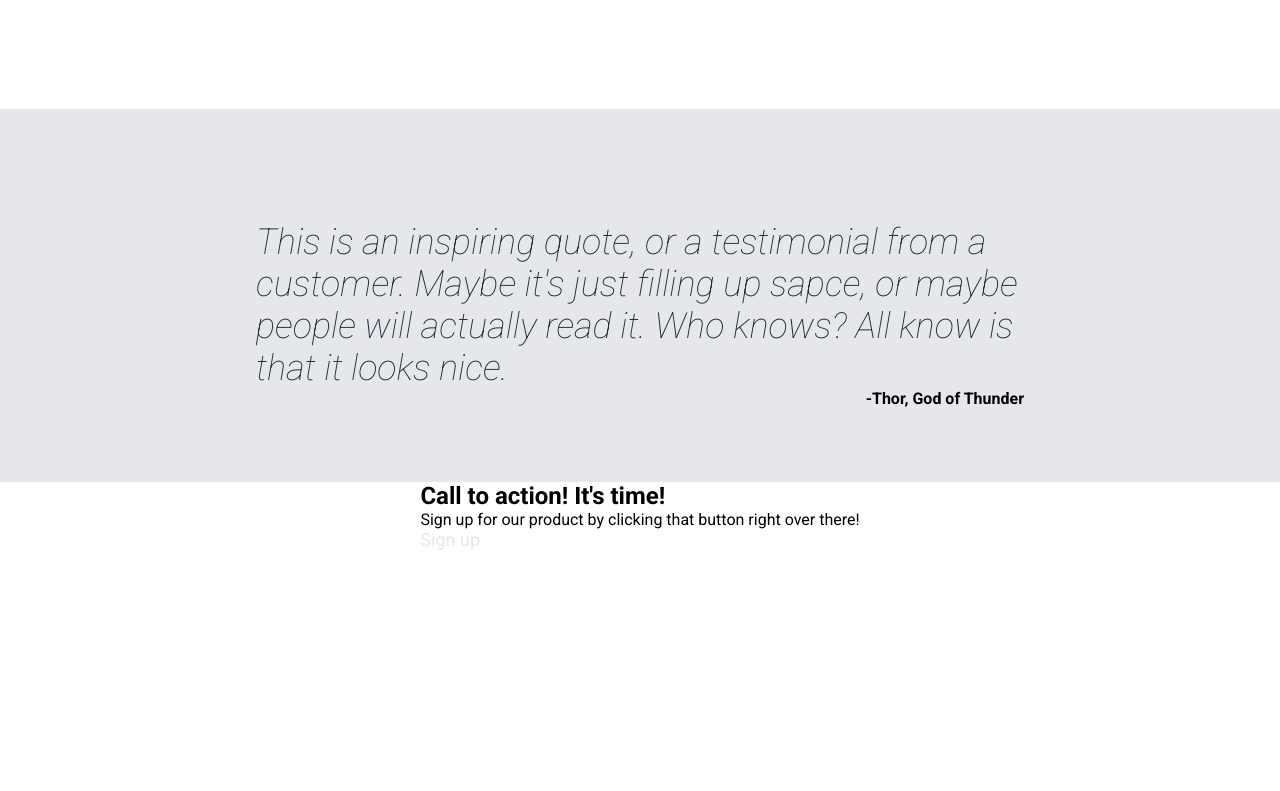
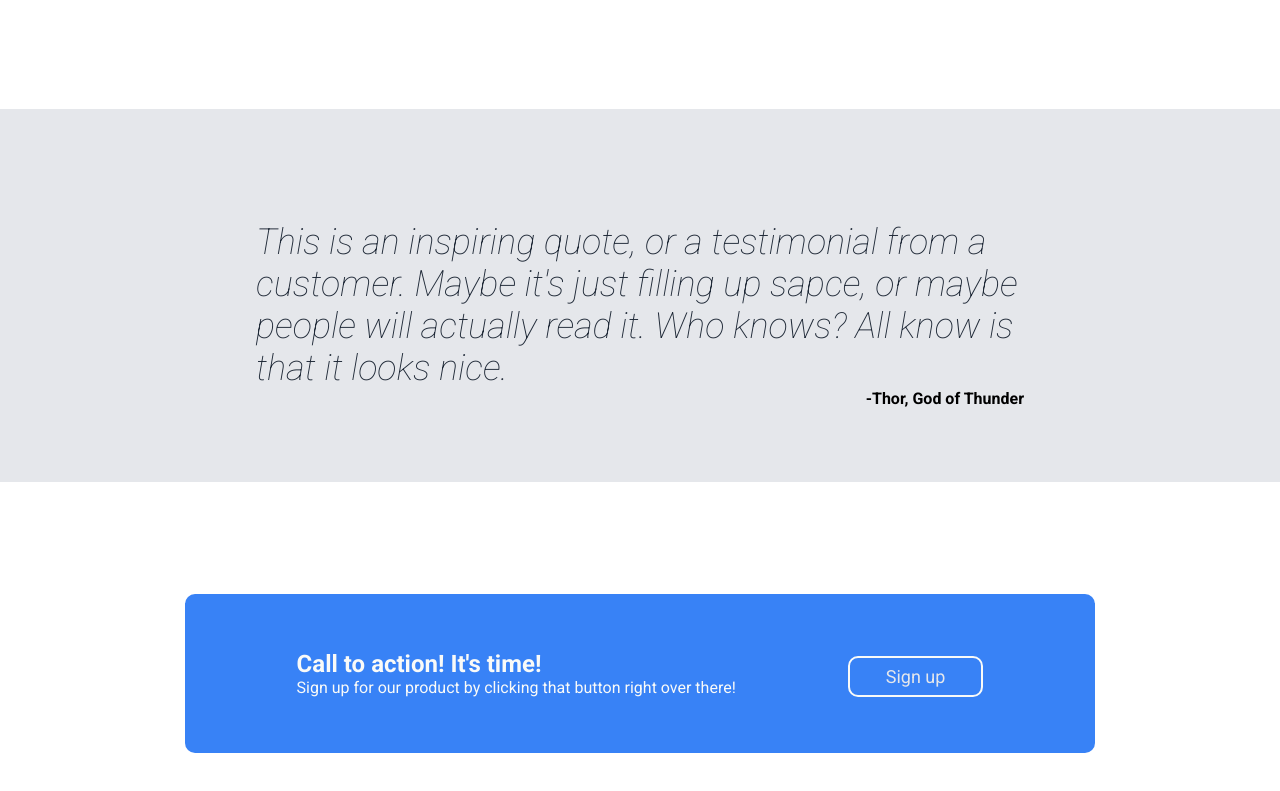
Before and after one commit to Phsla00/landing-page, a plain HTML site: page index.html in a window 1280 px wide. Shown: the part 922-1713 px from the top of the page. Before the commit the page ends 1472 px from the top, so only its background shows below. Drawn offline with Linux system fonts and the light colour scheme.

Commit message:
feat: add style to action section

```diff
--- a/styles/style.css
+++ b/styles/style.css
@@ -145,3 +145,21 @@ li {
     margin-left: auto;
     font-weight: 700;
 }
+
+.action {
+    display: flex;
+    align-items: flex-end;
+    background-color: #3882F6;
+    color: #F9FAF8;
+    margin: 112px auto;
+    padding: 56px 112px;
+    gap: 112px;
+    border-radius: 10px;
+}
+
+.action a {
+    padding: 8px 36px;
+    border: 2px solid #F9FAF8;
+    border-radius: 10px;
+    flex-shrink: 0;
+}
```
